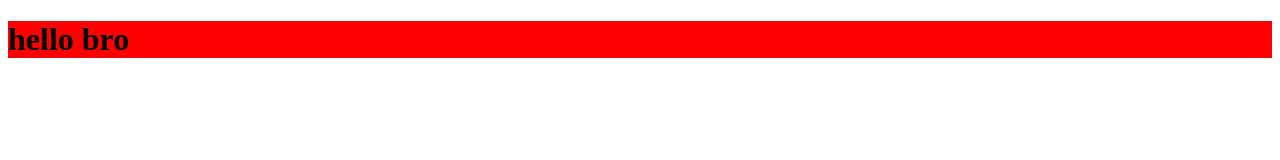
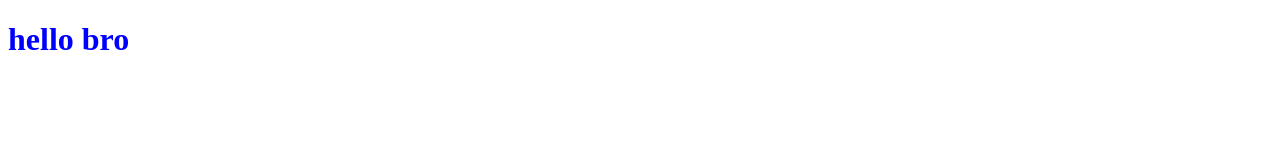
Before and after one commit to CaptainNaoki/projet, a plain HTML site: page index.html in a window 1280 px wide. Drawn offline with Linux system fonts and the light colour scheme.

Commit message:
changemennt couleur du texte dans styles.css

```diff
--- a/style.css
+++ b/style.css
@@ -1,3 +1,5 @@
-h1{
-  background-color: red;
-}
+h1 {
+
+  color: blue;
+
+  }
```
